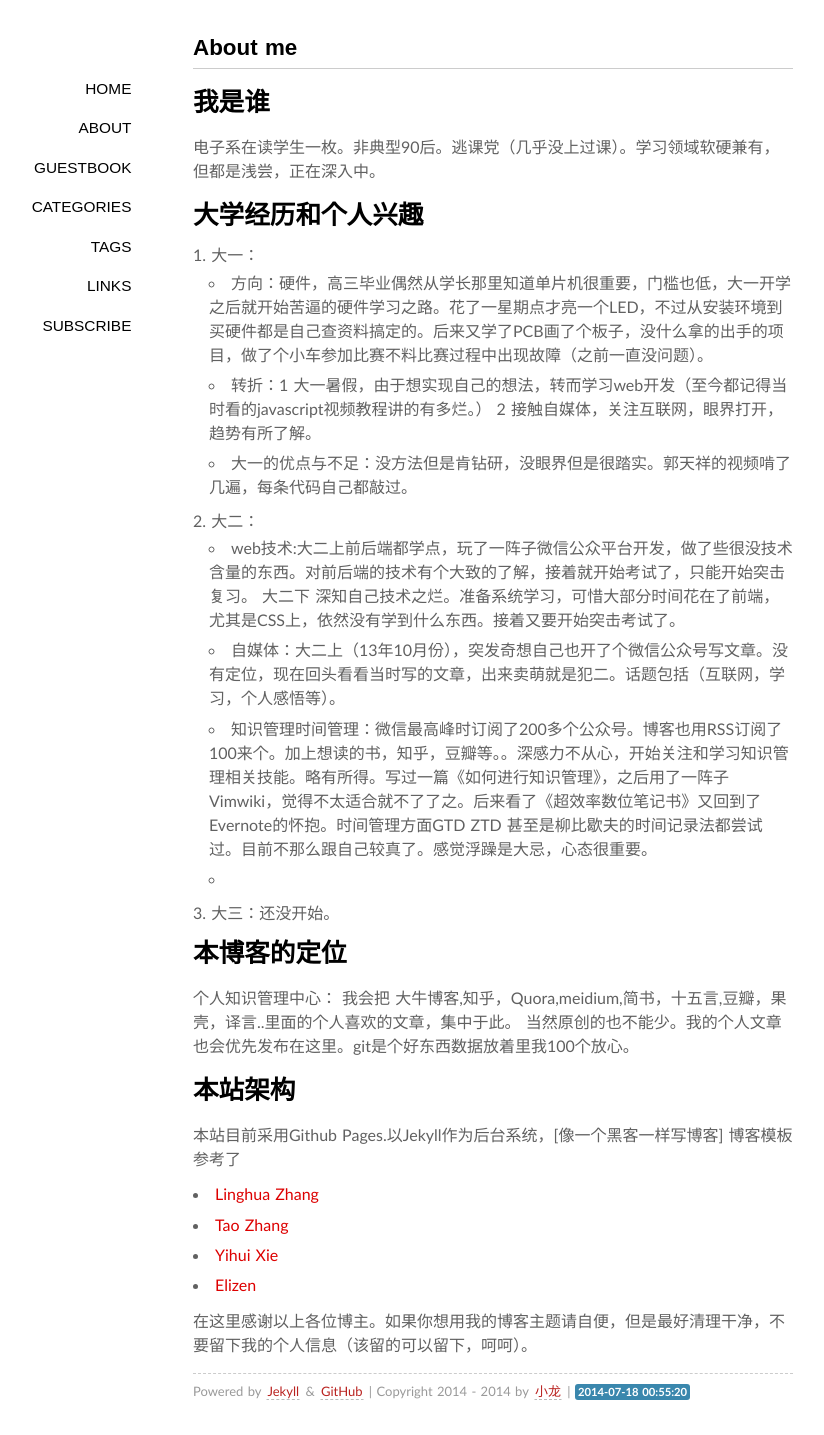
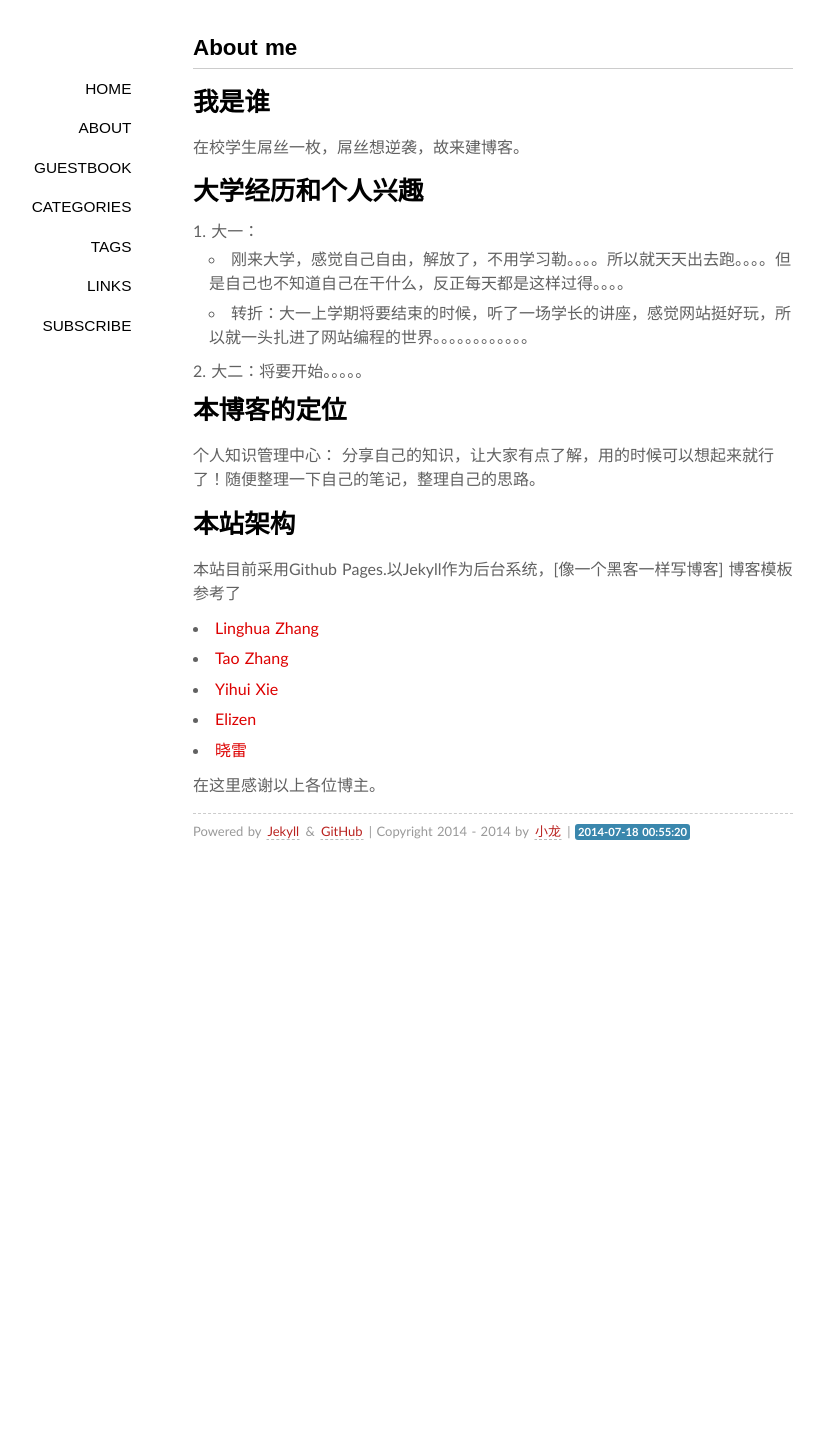
Before and after one commit to longriyao/xiaolong, a Jekyll site: the page built from about/index.md, in a window 1280 px wide. Shown: the whole page, without its empty margins (147-971 px from the left). Built offline with Jekyll 4.4.1, drawn with Linux system fonts in a browser that asks for light colours; some web fonts are replaced; Markdown is read by kramdown in place of the engine named in the settings; comment, search, counter and statistics services are not loaded; after the commit the page ends 900 px from its top, so only the background shows below that.

Commit message:
Update index.md

```diff
--- a/about/index.md
+++ b/about/index.md
@@ -5,25 +5,18 @@ comments: yes
 ---
 
 # 我是谁
-电子系在读学生一枚。非典型90后。逃课党（几乎没上过课）。学习领域软硬兼有，但都是浅尝，正在深入中。
+在校学生屌丝一枚，屌丝想逆袭，故来建博客。
 
 # 大学经历和个人兴趣
 1. 大一：
-	- 方向：硬件，高三毕业偶然从学长那里知道单片机很重要，门槛也低，大一开学之后就开始苦逼的硬件学习之路。花了一星期点才亮一个LED，不过从安装环境到买硬件都是自己查资料搞定的。后来又学了PCB画了个板子，没什么拿的出手的项目，做了个小车参加比赛不料比赛过程中出现故障（之前一直没问题）。
-    - 转折：1 大一暑假，由于想实现自己的想法，转而学习web开发（至今都记得当时看的javascript视频教程讲的有多烂。） 2 接触自媒体，关注互联网，眼界打开，趋势有所了解。
-    - 大一的优点与不足：没方法但是肯钻研，没眼界但是很踏实。郭天祥的视频啃了几遍，每条代码自己都敲过。
-2. 大二：
-	- web技术:大二上前后端都学点，玩了一阵子微信公众平台开发，做了些很没技术含量的东西。对前后端的技术有个大致的了解，接着就开始考试了，只能开始突击复习。 大二下 深知自己技术之烂。准备系统学习，可惜大部分时间花在了前端，尤其是CSS上，依然没有学到什么东西。接着又要开始突击考试了。
-	- 自媒体：大二上（13年10月份），突发奇想自己也开了个微信公众号写文章。没有定位，现在回头看看当时写的文章，出来卖萌就是犯二。话题包括（互联网，学习，个人感悟等）。
-	- 知识管理时间管理：微信最高峰时订阅了200多个公众号。博客也用RSS订阅了100来个。加上想读的书，知乎，豆瓣等。。深感力不从心，开始关注和学习知识管理相关技能。略有所得。写过一篇《如何进行知识管理》，之后用了一阵子Vimwiki，觉得不太适合就不了了之。后来看了《超效率数位笔记书》又回到了Evernote的怀抱。时间管理方面GTD ZTD 甚至是柳比歇夫的时间记录法都尝试过。目前不那么跟自己较真了。感觉浮躁是大忌，心态很重要。
-	-
-3. 大三：还没开始。
+	- 刚来大学，感觉自己自由，解放了，不用学习勒。。。。所以就天天出去跑。。。。但是自己也不知道自己在干什么，反正每天都是这样过得。。。。
+    - 转折：大一上学期将要结束的时候，听了一场学长的讲座，感觉网站挺好玩，所以就一头扎进了网站编程的世界。。。。。。。。。。。。
+2. 大二：将要开始。。。。。
 
 
 # 本博客的定位
 个人知识管理中心：
-	我会把 大牛博客,知乎，Quora,meidium,简书，十五言,豆瓣，果壳，译言..里面的个人喜欢的文章，集中于此。
-	当然原创的也不能少。我的个人文章也会优先发布在这里。git是个好东西数据放着里我100个放心。
+	分享自己的知识，让大家有点了解，用的时候可以想起来就行了！随便整理一下自己的笔记，整理自己的思路。
 
 # 本站架构
 
@@ -34,5 +27,6 @@ comments: yes
 - [Tao Zhang](http://ztpala.com/)
 - [Yihui Xie](http://yihui.name/cn/about/)
 - [Elizen](http://code.elizen.me/about/)
+- [晓雷](http://xiaolei.info)
 
-在这里感谢以上各位博主。如果你想用我的博客主题请自便，但是最好清理干净，不要留下我的个人信息（该留的可以留下，呵呵）。
+在这里感谢以上各位博主。
```
